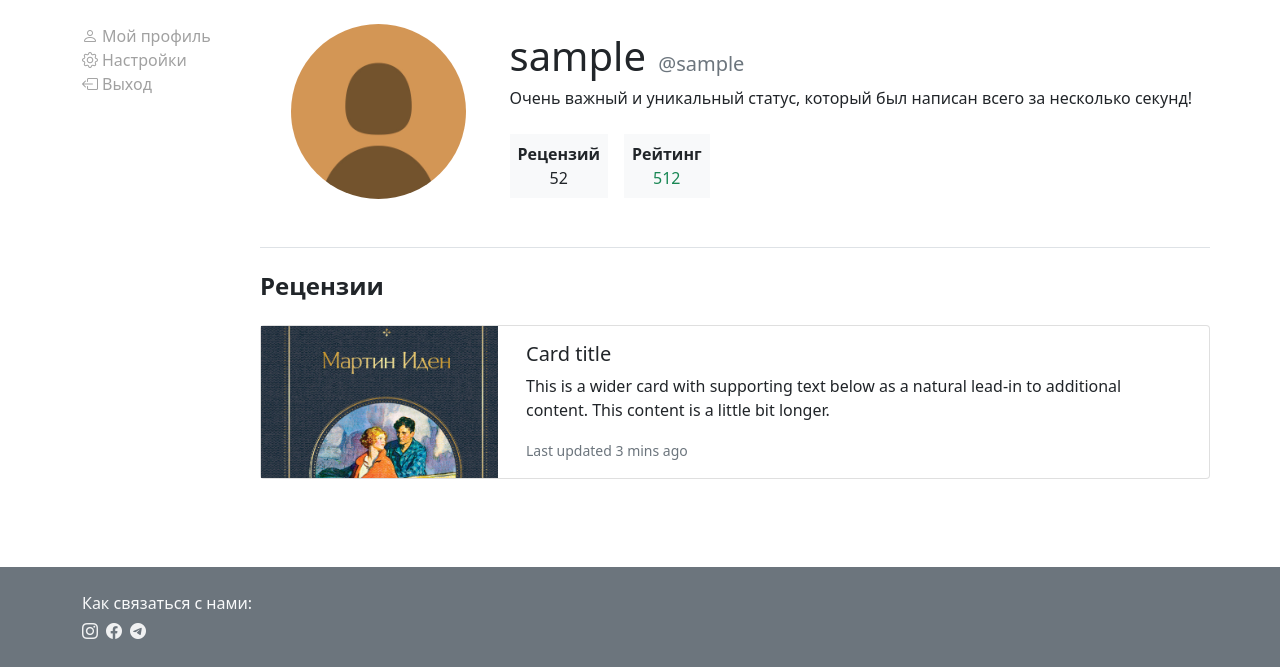
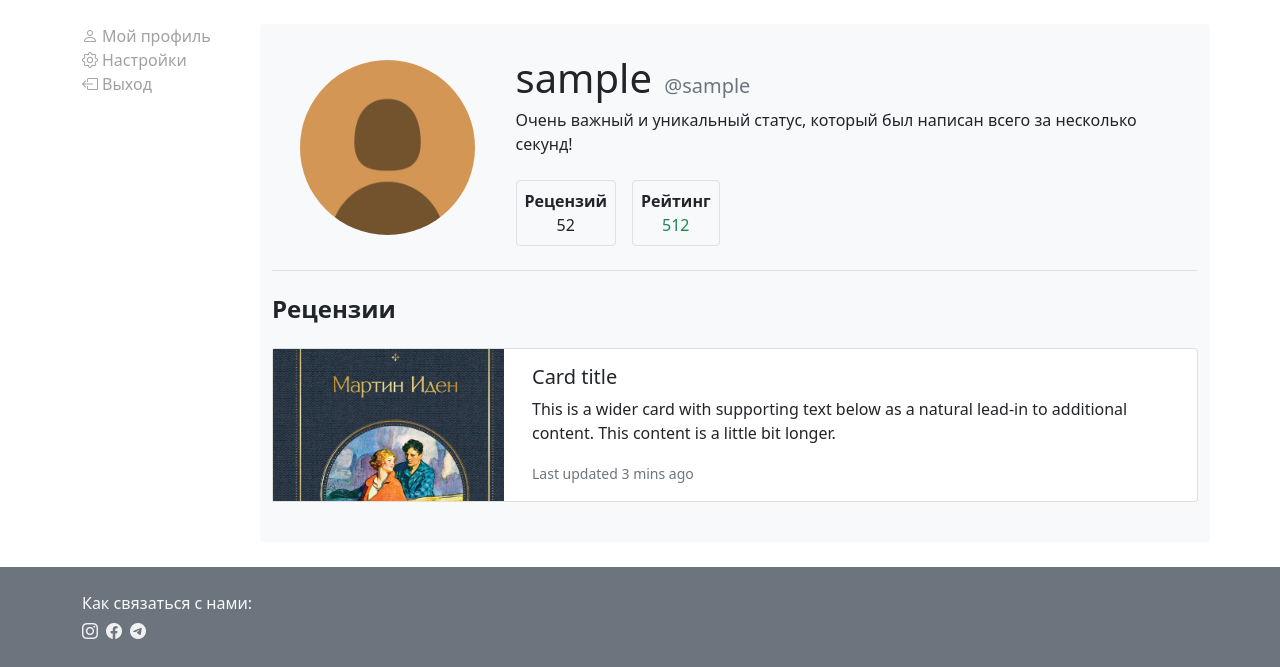
Before and after one commit to BorisPlaton/books_flask, a Flask app: page /my_profile in a window 1280 px wide. Shown: the part 133-800 px from the top of the page. Run offline with Flask 2, Linux system fonts and the light colour scheme; the visitor is signed in with stand-in values (Sample User, id 1); data comes from the database, SQL or seed files in the repository; both versions use the stored data as it was before the commit.

Commit message:
A new table and change type of the columns in the rest tables

```diff
--- a/bookreview/__init__.py
+++ b/bookreview/__init__.py
@@ -10,6 +10,8 @@ from bookreview.config import BaseConfig
 db = SQLAlchemy()
 login_manager = LoginManager()
 login_manager.login_view = 'authorization.login'
+login_manager.login_message = 'Войдите в аккаунт'
+login_manager.login_message_category = 'warning'
 bcrypt = Bcrypt()
 mail = Mail()
 
--- a/bookreview/forms/forms.py
+++ b/bookreview/forms/forms.py
@@ -118,3 +118,7 @@ class DeletePhoto(FlaskForm):
     Удаление фото пользователя
     """
     submit = SubmitField("Удалить фото")
+
+
+class WriteReview(FlaskForm):
+   title = StringField("Название", validators=[InputRequired("Введите название книги"), Length(max=50)])
--- a/bookreview/models/models.py
+++ b/bookreview/models/models.py
@@ -23,11 +23,12 @@ def load_user(user_id):
 class User(db.Model, UserMixin):
     id = db.Column(db.Integer, primary_key=True)
     login = db.Column(db.String(24), unique=True, nullable=False)
-    email = db.Column(db.Text, unique=True, nullable=False)
-    password = db.Column(db.Text, nullable=False)
-    profile_photo = db.Column(db.Text, default='standard_user_pic.jpg')
+    email = db.Column(db.String(200), unique=True, nullable=False)
+    password = db.Column(db.String(200), nullable=False)
+    profile_photo = db.Column(db.String(200), default='standard_user_pic.jpg')
     username = db.Column(db.String(24), default=same_as('login'))
     reviews = db.relationship("Review", backref="author")
+    comments = db.relationship("Comment", backref="author")
 
     def __repr__(self):
         return f"id user {self.id} | Login {self.login} | Email {self.email} | password {self.password}"
@@ -36,8 +37,8 @@ class User(db.Model, UserMixin):
 class Review(db.Model):
     id = db.Column(db.Integer, primary_key=True)
     author_id = db.Column(db.Integer, db.ForeignKey('user.id'), nullable=False)
-    title = db.Column(db.String(50), nullable=False)
-    text = db.Column(db.Text, nullable=False)
+    book_id = db.Column(db.Integer, db.ForeignKey('book.id'), nullable=False)
+    text = db.Column(db.String(10000), nullable=False)
     date = db.Column(db.DateTime, nullable=False, default=datetime.utcnow)
     good_marks = db.Column(db.Integer, default=0)
     bad_marks = db.Column(db.Integer, default=0)
@@ -51,8 +52,16 @@ class Comment(db.Model):
     id = db.Column(db.Integer, primary_key=True)
     author_id = db.Column(db.Integer, db.ForeignKey('user.id'), nullable=False)
     review_id = db.Column(db.Integer, db.ForeignKey('review.id'), nullable=False)
-    text = db.Column(db.Text, nullable=False)
+    text = db.Column(db.String(1000), nullable=False)
     date = db.Column(db.DateTime, nullable=False, default=datetime.utcnow)
 
     def __repr__(self):
         return f"id comment{self.id} | Text {self.text} | Author {self.author}"
+
+
+class Book(db.Model):
+    id = db.Column(db.Integer, primary_key=True)
+    title = db.Column(db.String(200), nullable=False)
+    author = db.Column(db.String(100), nullable=False)
+    cover = db.Column(db.String(200), default="default_cover.jpg")
+    review = db.relationship('Review', backref='book', uselist=False)
--- a/bookreview/routes/authorization.py
+++ b/bookreview/routes/authorization.py
@@ -26,7 +26,7 @@ def login():
 
     if login_form.validate_on_submit():
         user = User.query.filter_by(login=login_form.login.data).first()
-        login_user(user)
+        login_user(user, remember=login_form.remember)
         return redirect(url_for('main.index'))
 
     return render_template('login.html', form=login_form)
--- a/bookreview/static/style.css
+++ b/bookreview/static/style.css
@@ -63,3 +63,12 @@ a:hover {
 	background-size:cover;
 	background-position:center;
 }
+
+.hidden_link {
+	color: #bdbdbd;
+	transition: 0.1s all ease-in;
+}
+
+.hidden_link:hover {
+	color: white;
+}
--- a/bookreview/templates/base.html
+++ b/bookreview/templates/base.html
@@ -31,14 +31,22 @@
 
 			{% if current_user.is_authenticated %}
 			<!-- USER'S PHOTO -->
-			<div class="d-md-flex d-none align-items-center justify-content-start">
+			<div class="d-lg-flex d-none align-items-center justify-content-start">
 				<div class="user_photo rounded-circle"
 				style="background-image: url({{ url_for('static', filename='profile_img/' + current_user.profile_photo) }}); width: 30px; height:30px;">
 				</div>
 				<a href="{{ url_for('main.my_profile') }}" class="text-light lead ms-2 fs-5">{{ current_user.username }}</a>
 			</div>
+
+			<!-- COLLAPSE BUTTON -->
+			<div class="d-lg-none d-flex align-items-center justify-content-start">
+			  <a class="btn btn-secondary border" data-bs-toggle="collapse" href="#collapseExample" role="button" aria-expanded="false" aria-controls="collapseExample">
+			    <i class="bi bi-list"></i>
+			  </a>
+			</div>
+
 			{% else %}
-			<div class="d-md-flex d-none align-items-center justify-content-start">
+			<div class="d-lg-flex align-items-center justify-content-start">
 				<!-- LOG IN -->
 				<div>
 					<a href="{{ url_for('authorization.login') }}" class="lead"><i class="bi bi-box-arrow-in-right me-1"></i>Войти</a>
@@ -61,16 +69,32 @@
 </nav>
 {% endblock %}
 
+
+<div class="collapse p-3" id="collapseExample" style="background: #616161;">
+	<div class="d-flex flex-column">
+		<div>
+			<a href=" {{ url_for('main.my_profile') }} " class="hidden_link"><i class="bi bi-person me-1"></i>Мой профиль</a>
+		</div>
+		<!-- SETTINGS -->
+		<div>
+			<a href="{{ url_for('main.settings') }}" class="hidden_link"><i class="bi bi-gear me-1"></i>Настройки</a>
+		</div>
+		<!-- EXIT -->
+		<div>
+			<a href="{{ url_for('authorization.logout') }}" class="hidden_link"><i class="bi bi-box-arrow-left me-1"></i>Выход</a>
+		</div>
+	</div>
+</div>
+
 <!-- CONTENT -->
 <div class="content container py-4">
 
-
-		<!-- SIDEBAR -->
 		<div class="row">
 
+			<!-- SIDEBAR -->
 			{% block sidebar %}
 			{% if current_user.is_authenticated %}
-			<div class="d-flex col-lg-2 justify-content-lg-start">
+			<div class="d-lg-flex d-none col-lg-2 justify-content-lg-start">
 				<div>
 					<div class="sticky-top">
 						<div class="d-flex flex-column align-items-end">
--- a/bookreview/templates/my_profile.html
+++ b/bookreview/templates/my_profile.html
@@ -3,11 +3,11 @@
 {% block title %} Bookview | Мой профиль {% endblock %}
 
 {% block content %}
-<div class="col-lg-10">
+<div class="col-lg-10 bg-light p-4 rounded">
 	<div class="row">
 
 		<!-- ACCOUNT INFO -->
-		<div class="col-12 pb-5 border-bottom">
+		<div class="col-12 pb-4 border-bottom">
 			<div class="row align-items-center justify-content-center">
 
 				<div class="col-md-3 d-flex align-items-center justify-content-md-center">
@@ -31,12 +31,12 @@
 
 						<div class="col-lg-12 d-flex">
 
-							<div class="d-flex flex-column align-items-center bg-light p-2 me-3">
+							<div class="d-flex flex-column align-items-center p-2 me-3 border rounded">
 								<span class="fw-bold">Рецензий</span>
 								<span>52</span>
 							</div>
 
-							<div class="d-flex flex-column align-items-center bg-light p-2">
+							<div class="d-flex flex-column align-items-center p-2 border rounded">
 								<span class="fw-bold">Рейтинг</span>
 								<span class="text-success">512</span>
 							</div>
@@ -47,6 +47,10 @@
 				</div>
 
 			</div>
+		</div>
+
+		<div class="col-12">
+
 		</div>
 
 		<!-- REVIEWS -->
--- a/bookreview/templates/settings.html
+++ b/bookreview/templates/settings.html
@@ -61,7 +61,7 @@ DONT PUT THIS IN THE ANOTHER PLACE DUE IT WILL NOT WORK.
   </div>
 </div>
 
-<div class="col-lg-10">
+<div class="col-lg-10 bg-light p-4 rounded">
 
 	<div class="row border-bottom pb-3 align-items-top">
 
```
Also changed, not shown: migrations/versions/ae7a14abe428_.py (renamed from migrations/versions/ed51b5f885ae_.py, +19 -6 lines), bookreview/book.db (deleted), bookreview/static/book_covers/default_cover.jpg (added), bookreview/static/profile_img/photo_2019-12-12_19-29-15_1.jpg (added), 2 other files.
